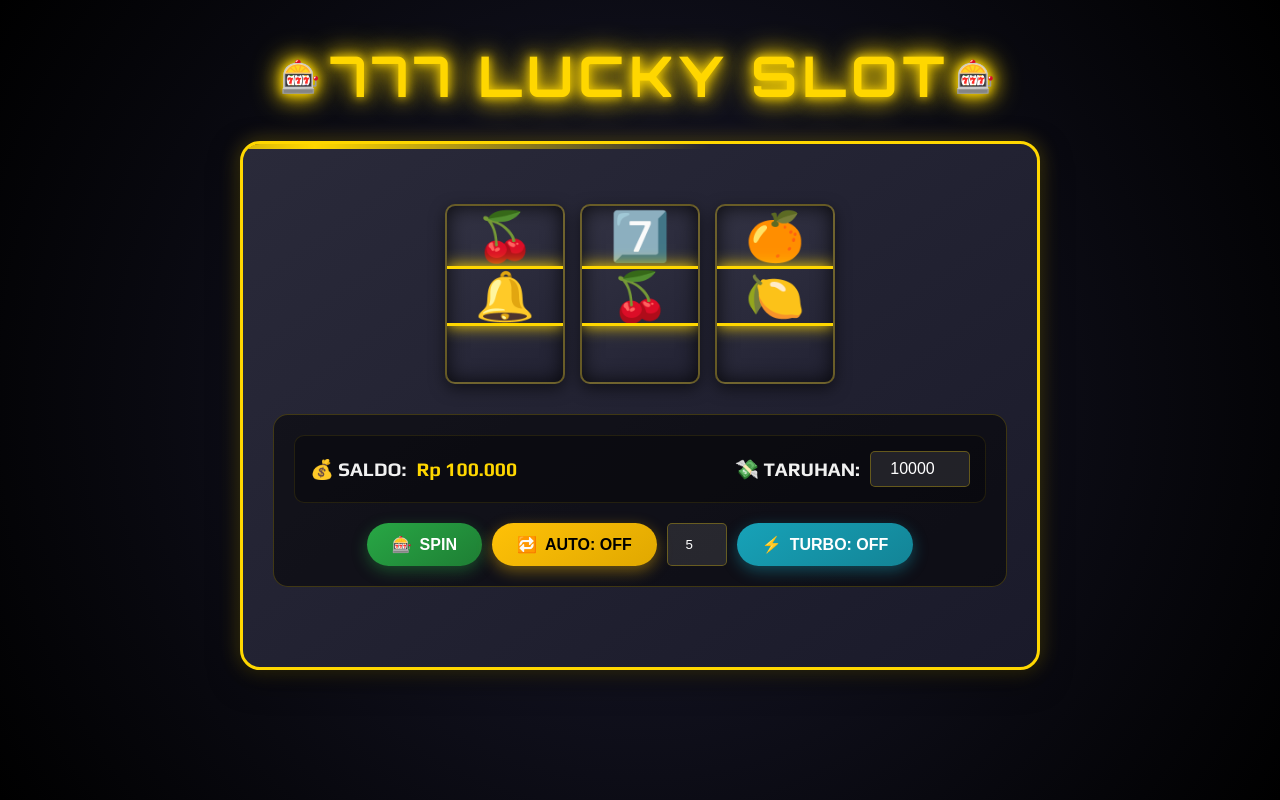
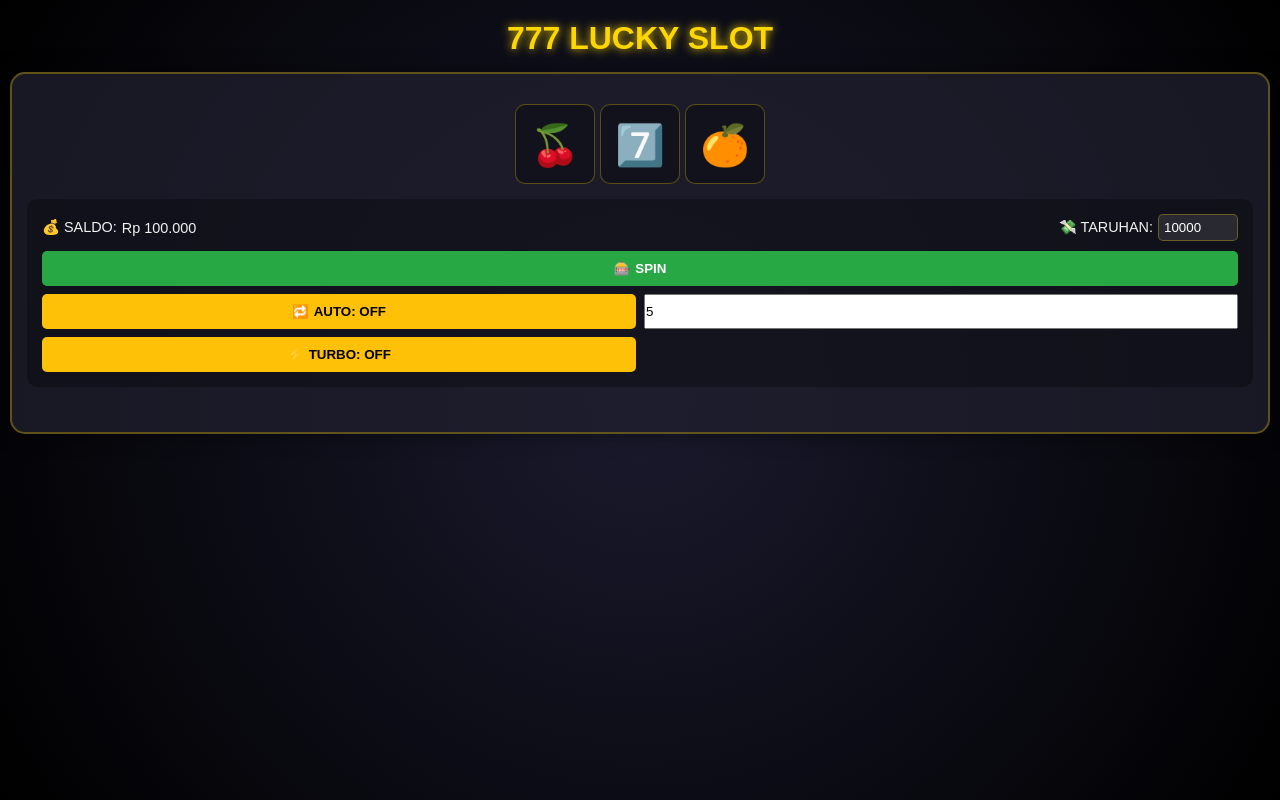
Before and after one commit to Arvan001/slot-edukasi, a Flask app: page /game in a window 1280 px wide. Run offline with Flask 3, Linux system fonts and the light colour scheme; a user stored in the database is signed in; some libraries are stand-ins or nearby versions.

Commit message:
Update style.css

```diff
--- a/static/style.css
+++ b/static/style.css
@@ -1,11 +1,8 @@
 :root {
   --primary: #ffd700;
   --secondary: #1a1a2e;
-  --accent: #e94560;
   --text: #f1f1f1;
-  --dark: #0f0f1a;
-  --light-bg: rgba(255, 255, 255, 0.1);
-  --neon-glow: 0 0 10px #ffd700, 0 0 20px #ffd700, 0 0 30px #ffd700;
+  --highlight: rgba(255, 215, 0, 0.3);
 }
 
 * {
@@ -15,396 +12,203 @@
 }
 
 body {
-  font-family: 'Play', sans-serif;
-  background: radial-gradient(circle at center, #1a1a2e, #000000);
+  font-family: 'Arial', sans-serif;
+  background: radial-gradient(circle at center, var(--secondary), #000);
   color: var(--text);
   min-height: 100vh;
   display: flex;
   flex-direction: column;
   align-items: center;
-  padding: 20px;
+  padding: 10px;
   overflow-x: hidden;
 }
 
 .header {
-  margin: 20px 0;
+  margin: 10px 0;
   text-align: center;
-  position: relative;
 }
 
 .title {
-  font-family: 'Orbitron', sans-serif;
-  font-size: 3.5rem;
+  font-size: 2rem;
   color: var(--primary);
-  text-shadow: var(--neon-glow);
-  letter-spacing: 5px;
-  margin-bottom: 10px;
-  position: relative;
-  display: inline-block;
-}
-
-.title::before, .title::after {
-  content: "🎰";
-  position: absolute;
-  top: 50%;
-  transform: translateY(-50%);
-  font-size: 2rem;
-}
-
-.title::before {
-  left: -50px;
-}
-
-.title::after {
-  right: -50px;
+  text-shadow: 0 0 10px var(--primary);
+  margin-bottom: 5px;
 }
 
 .slot-machine {
   width: 100%;
-  max-width: 800px;
-  background: linear-gradient(145deg, #2a2a3a, #1a1a2a);
-  border-radius: 20px;
-  padding: 30px;
-  box-shadow: 0 10px 30px rgba(0, 0, 0, 0.5),
-              0 0 20px rgba(255, 215, 0, 0.3);
-  border: 3px solid var(--primary);
-  position: relative;
-  overflow: hidden;
-}
-
-.slot-machine::before {
-  content: "";
-  position: absolute;
-  top: 0;
-  left: 0;
-  right: 0;
-  height: 5px;
-  background: linear-gradient(90deg,
-    transparent,
-    var(--primary),
-    transparent);
-  animation: lightBeam 3s infinite;
-}
-
-@keyframes lightBeam {
-  0% { transform: translateX(-100%); }
-  100% { transform: translateX(100%); }
+  max-width: 100%;
+  background: rgba(30, 30, 45, 0.8);
+  border-radius: 15px;
+  padding: 15px;
+  border: 2px solid var(--highlight);
+  box-shadow: 0 0 20px rgba(0, 0, 0, 0.5);
 }
 
 .reels-container {
   display: flex;
   justify-content: center;
-  gap: 15px;
-  margin: 30px 0;
-  position: relative;
+  gap: 5px;
+  margin: 15px 0;
 }
 
 .reel {
-  width: 120px;
-  height: 180px;
-  background: linear-gradient(145deg, #333344, #222233);
+  width: 22vw;
+  height: 22vw;
+  max-width: 100px;
+  max-height: 100px;
+  background: rgba(0, 0, 0, 0.3);
   border-radius: 10px;
   overflow: hidden;
   position: relative;
-  box-shadow: inset 0 0 20px rgba(0, 0, 0, 0.8),
-              0 5px 15px rgba(0, 0, 0, 0.5);
-  border: 2px solid rgba(255, 215, 0, 0.3);
+  border: 1px solid var(--highlight);
 }
 
 .reel-items {
-  display: flex;
-  flex-direction: column;
-  transition: transform 1s ease-out;
+  position: absolute;
+  width: 100%;
 }
 
 .reel-items div {
-  height: 60px;
+  height: 22vw;
+  max-height: 100px;
   display: flex;
   align-items: center;
   justify-content: center;
-  font-size: 3rem;
-  user-select: none;
+  font-size: 2rem;
 }
 
 .reel-highlight {
   position: absolute;
-  top: 60px;
+  top: 50%;
   left: 0;
   right: 0;
-  height: 60px;
-  border-top: 3px solid var(--primary);
-  border-bottom: 3px solid var(--primary);
-  box-shadow: 0 0 15px var(--primary);
+  height: 22vw;
+  max-height: 100px;
+  transform: translateY(-50%);
+  border-top: 2px solid var(--primary);
+  border-bottom: 2px solid var(--primary);
   z-index: 10;
-  pointer-events: none;
 }
 
 .control-panel {
-  background: rgba(0, 0, 0, 0.5);
-  border-radius: 15px;
-  padding: 20px;
-  margin-top: 20px;
-  border: 1px solid rgba(255, 215, 0, 0.2);
+  background: rgba(0, 0, 0, 0.3);
+  border-radius: 10px;
+  padding: 15px;
+  margin-top: 10px;
 }
 
 .balance-panel {
   display: flex;
   justify-content: space-between;
-  margin-bottom: 20px;
-  background: rgba(0, 0, 0, 0.3);
-  padding: 15px;
-  border-radius: 10px;
-  border: 1px solid rgba(255, 215, 0, 0.1);
+  margin-bottom: 10px;
 }
 
 .balance-display, .bet-display {
   display: flex;
   align-items: center;
-  gap: 10px;
-}
-
-.balance-display span, .bet-display span {
-  font-size: 1.2rem;
-  font-weight: bold;
-}
-
-.balance-amount {
-  color: var(--primary);
-  font-size: 1.3rem;
+  gap: 5px;
+  font-size: 0.9rem;
 }
 
 .bet-input {
+  width: 80px;
+  padding: 5px;
   background: rgba(255, 255, 255, 0.1);
-  border: 1px solid rgba(255, 215, 0, 0.3);
+  border: 1px solid var(--highlight);
   color: white;
-  padding: 8px 12px;
   border-radius: 5px;
-  font-size: 1rem;
-  width: 100px;
-  text-align: center;
 }
 
 .buttons-container {
-  display: flex;
-  flex-wrap: wrap;
-  gap: 10px;
-  justify-content: center;
+  display: grid;
+  grid-template-columns: 1fr 1fr;
+  gap: 8px;
 }
 
 .btn {
-  padding: 12px 25px;
+  padding: 10px;
   border: none;
-  border-radius: 50px;
+  border-radius: 5px;
   font-weight: bold;
-  font-size: 1rem;
-  cursor: pointer;
-  transition: all 0.2s ease;
   display: flex;
   align-items: center;
-  gap: 8px;
+  justify-content: center;
+  gap: 5px;
 }
 
 .btn-spin {
-  background: linear-gradient(145deg, #28a745, #1e7e34);
+  background: #28a745;
   color: white;
-  box-shadow: 0 5px 15px rgba(40, 167, 69, 0.4);
+  grid-column: span 2;
 }
 
-.btn-spin:hover {
-  transform: translateY(-3px);
-  box-shadow: 0 8px 20px rgba(40, 167, 69, 0.6);
-}
-
-.btn-auto {
-  background: linear-gradient(145deg, #ffc107, #e0a800);
+.btn-auto, .btn-turbo {
+  background: #ffc107;
   color: #000;
-  box-shadow: 0 5px 15px rgba(255, 193, 7, 0.4);
-}
-
-.btn-auto:hover {
-  transform: translateY(-3px);
-  box-shadow: 0 8px 20px rgba(255, 193, 7, 0.6);
-}
-
-.btn-turbo {
-  background: linear-gradient(145deg, #17a2b8, #138496);
-  color: white;
-  box-shadow: 0 5px 15px rgba(23, 162, 184, 0.4);
-}
-
-.btn-turbo:hover {
-  transform: translateY(-3px);
-  box-shadow: 0 8px 20px rgba(23, 162, 184, 0.6);
-}
-
-.auto-spin-input {
-  width: 60px;
-  text-align: center;
-  background: rgba(255, 255, 255, 0.1);
-  border: 1px solid rgba(255, 215, 0, 0.3);
-  color: white;
-  padding: 8px;
-  border-radius: 5px;
 }
 
 .message {
   text-align: center;
-  margin-top: 20px;
-  font-size: 1.2rem;
-  min-height: 30px;
+  margin-top: 10px;
+  min-height: 20px;
   color: var(--primary);
-  font-weight: bold;
 }
 
-/* WINNER POPUP */
+/* Popup */
 .popup {
-  display: none;
   position: fixed;
   top: 0;
   left: 0;
   right: 0;
   bottom: 0;
   background: rgba(0, 0, 0, 0.8);
-  z-index: 1000;
+  display: flex;
   align-items: center;
   justify-content: center;
+  z-index: 100;
+  opacity: 0;
+  pointer-events: none;
+  transition: opacity 0.3s;
 }
 
 .popup.show {
-  display: flex;
-  animation: fadeIn 0.3s ease;
-}
-
-@keyframes fadeIn {
-  from { opacity: 0; }
-  to { opacity: 1; }
+  opacity: 1;
+  pointer-events: all;
 }
 
 .popup-content {
   background: linear-gradient(145deg, #ffd700, #ffa500);
-  padding: 40px 60px;
-  border-radius: 20px;
+  padding: 20px;
+  border-radius: 10px;
   text-align: center;
-  position: relative;
-  overflow: hidden;
-  box-shadow: 0 0 30px rgba(255, 215, 0, 0.8);
-  animation: bounceIn 0.5s ease-out;
-}
-
-@keyframes bounceIn {
-  0% { transform: scale(0.8); opacity: 0; }
-  100% { transform: scale(1); opacity: 1; }
+  width: 90%;
+  max-width: 300px;
 }
 
 .win-title {
-  font-size: 2.5rem;
-  font-weight: bold;
-  color: white;
-  margin-bottom: 20px;
-  text-shadow: 2px 2px 5px rgba(0, 0, 0, 0.5);
-}
-
-.win-amount {
-  font-size: 2.5rem;
-  font-weight: bold;
-  color: white;
-  text-shadow: 2px 2px 5px rgba(0, 0, 0, 0.5);
+  font-size: 1.5rem;
+  margin-bottom: 10px;
 }
 
 .popup-btn {
-  margin-top: 30px;
-  padding: 12px 30px;
+  margin-top: 15px;
+  padding: 8px 15px;
   background: white;
-  color: #222;
   border: none;
-  border-radius: 50px;
+  border-radius: 20px;
   font-weight: bold;
-  cursor: pointer;
-  transition: all 0.2s ease;
-  box-shadow: 0 5px 15px rgba(0, 0, 0, 0.2);
 }
 
-.popup-btn:hover {
-  transform: scale(1.05);
-  box-shadow: 0 8px 20px rgba(0, 0, 0, 0.3);
-}
-
-/* Responsive Design */
-@media (max-width: 768px) {
-  .title {
-    font-size: 2.5rem;
-  }
-
+/* Responsive */
+@media (min-width: 768px) {
   .reel {
-    width: 90px;
-    height: 150px;
+    width: 80px;
+    height: 80px;
   }
 
   .reel-items div {
-    height: 50px;
+    height: 80px;
     font-size: 2.5rem;
   }
-
-  .reel-highlight {
-    top: 50px;
-    height: 50px;
-  }
-
-  .btn {
-    padding: 10px 20px;
-    font-size: 0.9rem;
-  }
 }
-
-@media (max-width: 480px) {
-  .slot-machine {
-    padding: 20px;
-  }
-
-  .reels-container {
-    gap: 8px;
-  }
-
-  .reel {
-    width: 70px;
-    height: 120px;
-  }
-
-  .reel-items div {
-    height: 40px;
-    font-size: 2rem;
-  }
-
-  .reel-highlight {
-    top: 40px;
-    height: 40px;
-  }
-
-  .balance-panel {
-    flex-direction: column;
-    gap: 10px;
-  }
-
-  .buttons-container {
-    flex-direction: column;
-    align-items: center;
-  }
-
-  .btn {
-    width: 100%;
-    justify-content: center;
-  }
-
-  .popup-content {
-    padding: 30px;
-    width: 90%;
-  }
-
-  .win-title {
-    font-size: 2rem;
-  }
-
-  .win-amount {
-    font-size: 2rem;
-  }
-}
```
